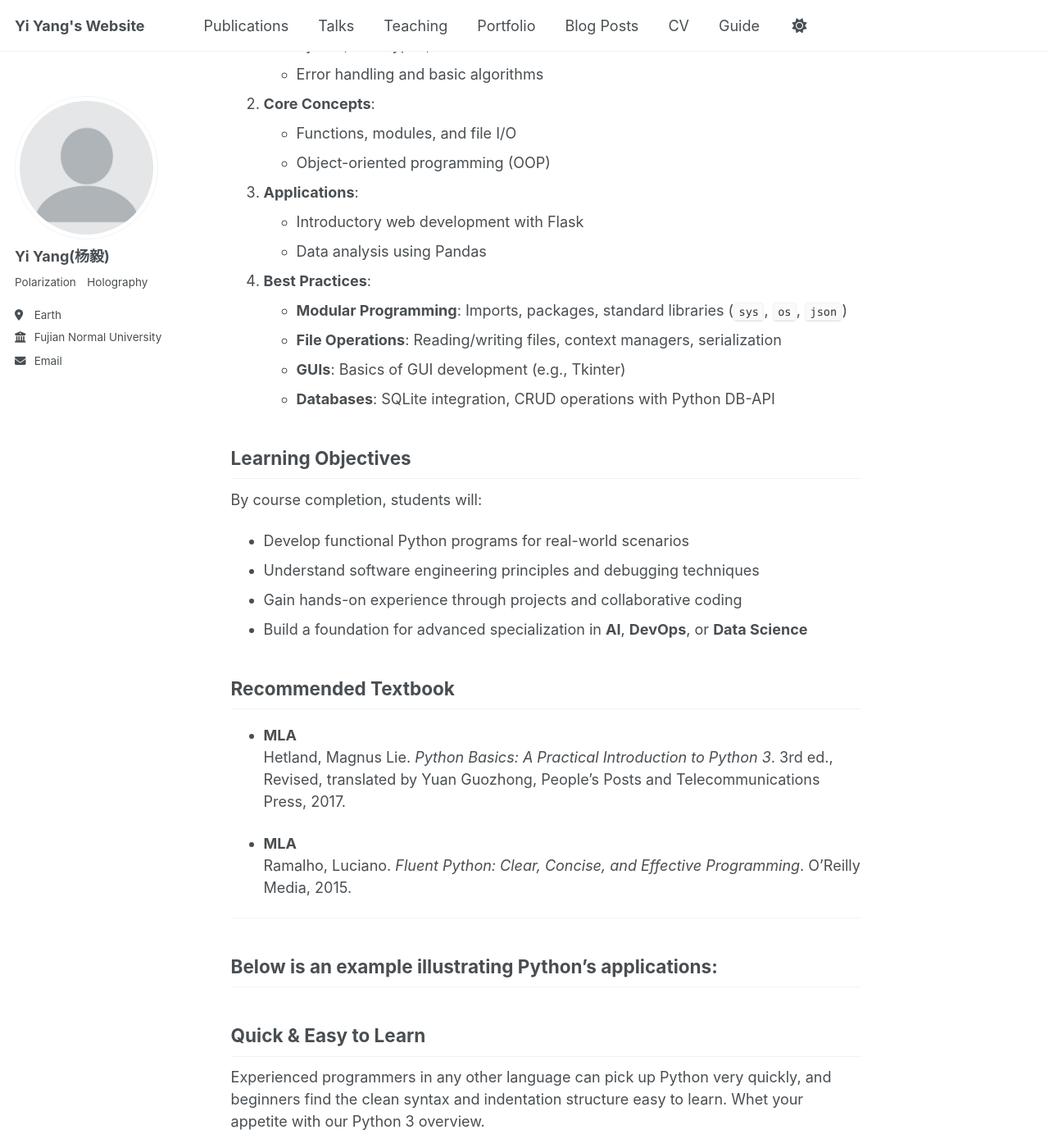
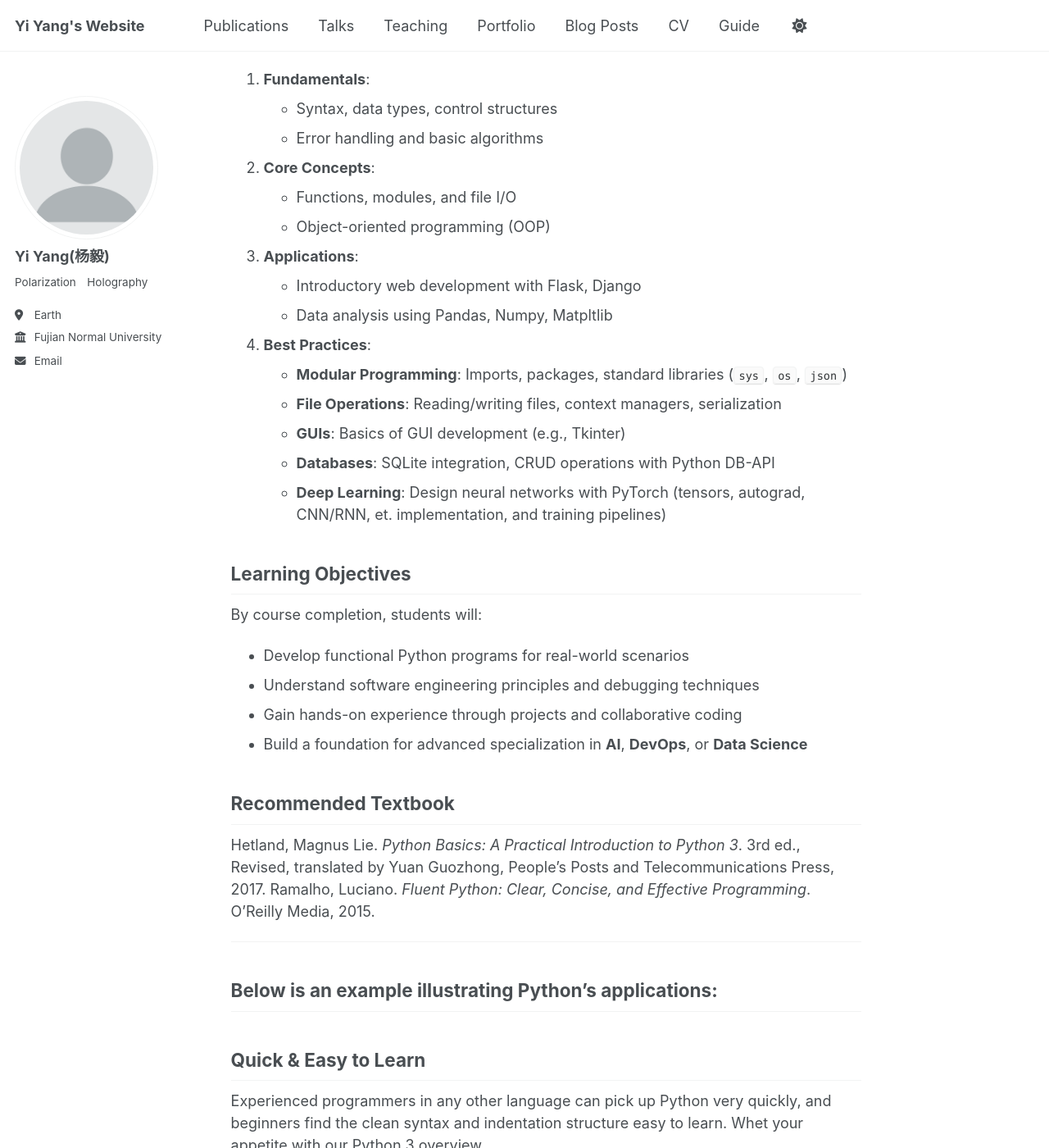
Before and after one commit to yiyang-opt/yiyang-opt.github.io, a Jekyll site: the page built from _teaching/1-Python.md, in a window 1280 px wide and 1400 px high, scrolled down 1079 px. Shown: the whole window at 82% size. Built offline with Jekyll 4.4.1, drawn with Linux system fonts in a browser that asks for light colours; some of the changed text lies outside the part shown.

Commit message:
Update 1-Python.md

```diff
--- a/_teaching/1-Python.md
+++ b/_teaching/1-Python.md
@@ -7,6 +7,8 @@ venue: "Fujian Normal University, CPEE"
 date: 2014-01-01
 location: "FuZhou, China"
 ---
+
+**Python** is one of the most widely-used programming languages worldwide, renowned for its simplicity and versatility across multiple domains.
 
 # Introduction to "Python Programming" Course
 
@@ -38,14 +40,15 @@ This course covers:
    - Object-oriented programming (OOP)
 
 3. **Applications**:
-   - Introductory web development with Flask
-   - Data analysis using Pandas
+   - Introductory web development with Flask, Django
+   - Data analysis using Pandas, Numpy, Matpltlib
 
 4. **Best Practices**:
    - **Modular Programming**: Imports, packages, standard libraries (`sys`, `os`, `json`)
    - **File Operations**: Reading/writing files, context managers, serialization
    - **GUIs**: Basics of GUI development (e.g., Tkinter)
    - **Databases**: SQLite integration, CRUD operations with Python DB-API
+   - **Deep Learning**: Design neural networks with PyTorch (tensors, autograd, CNN/RNN, et. implementation, and training pipelines)
 
 ## Learning Objectives
 
@@ -57,10 +60,7 @@ By course completion, students will:
 
 ## Recommended Textbook
 
-- **MLA**
   Hetland, Magnus Lie. *Python Basics: A Practical Introduction to Python 3*. 3rd ed., Revised, translated by Yuan Guozhong, People's Posts and Telecommunications Press, 2017.
-
-- **MLA**
   Ramalho, Luciano. *Fluent Python: Clear, Concise, and Effective Programming*. O'Reilly Media, 2015.
 
 ---
```
